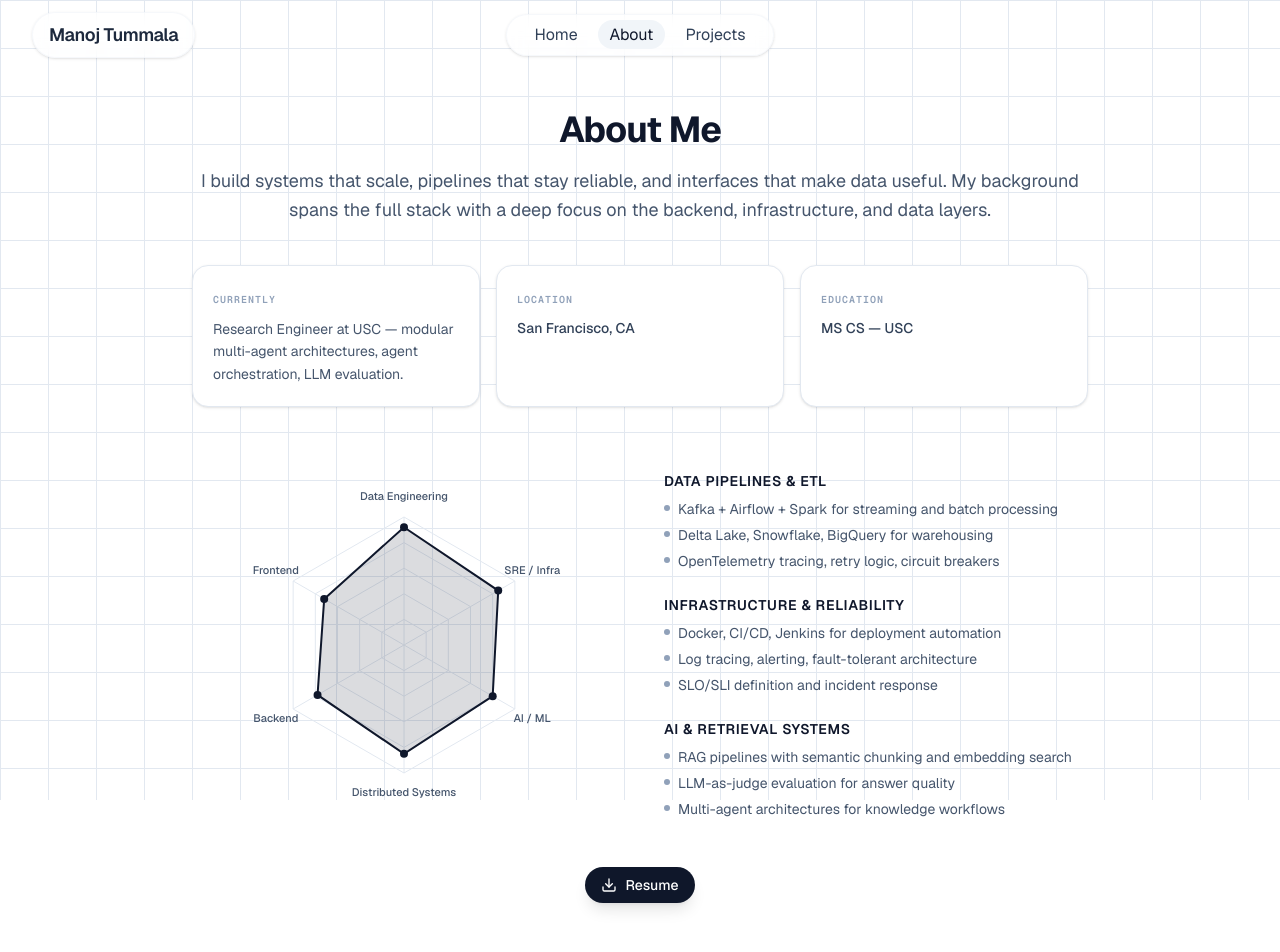
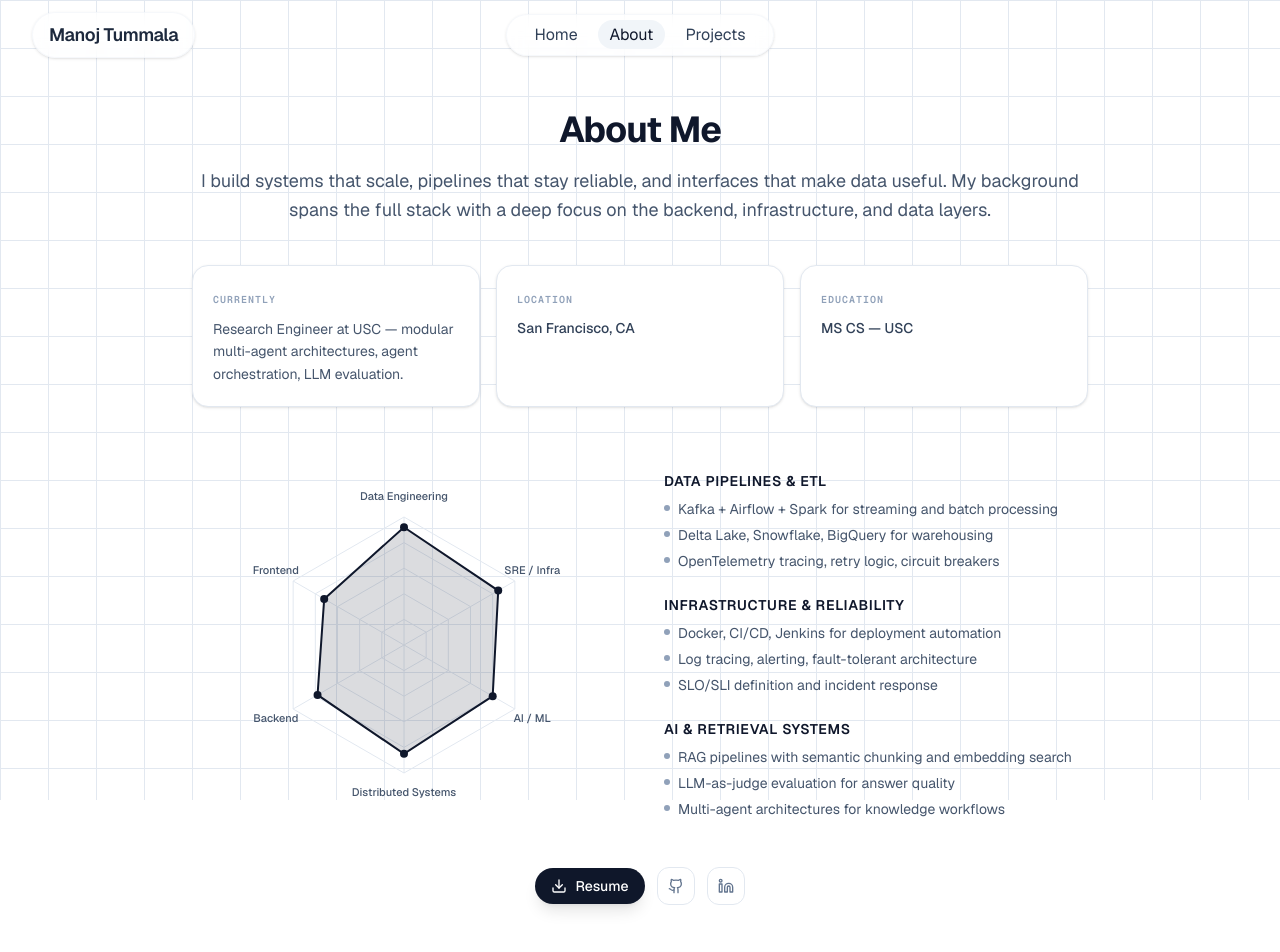
Before and after one commit to manojtummala/manojtummala.github.io, a Next.js app: page /about in a window 1280 px wide. Shown: the top 952 px of the page. Built offline with nearby package versions, Linux system fonts and the light colour scheme.

Commit message:
add GitHub + LinkedIn icon links to hero and about page

```diff
--- a/src/app/about/page.tsx
+++ b/src/app/about/page.tsx
@@ -1,7 +1,7 @@
 "use client";
 
 import { motion } from "framer-motion";
-import { Download } from "lucide-react";
+import { Download, Github, Linkedin } from "lucide-react";
 import RadarChart from "@/components/radar-chart";
 import ExperienceStepper from "@/components/experience-stepper";
 
@@ -151,12 +151,12 @@ export default function About() {
             </div>
           </motion.div>
 
-          {/* Resume pill */}
+          {/* Resume + socials */}
           <motion.div
             initial={{ opacity: 0, y: 20 }}
             whileInView={{ opacity: 1, y: 0 }}
             viewport={{ once: true }}
-            className="mt-12 text-center"
+            className="mt-12 flex flex-wrap items-center justify-center gap-3"
           >
             <a
               href="/Manoj_Tummala_Resume.pdf"
@@ -165,6 +165,24 @@ export default function About() {
               className="btn-primary shadow-lg hover:shadow-xl transition-all duration-300 px-5 py-2.5"
             >
               <Download className="h-4 w-4" /> Resume
+            </a>
+            <a
+              href="https://github.com/manojtummala"
+              target="_blank"
+              rel="noreferrer"
+              className="rounded-xl border border-slate-200 p-2.5 text-slate-500 transition hover:bg-slate-100 hover:text-slate-700"
+              aria-label="GitHub"
+            >
+              <Github className="h-4 w-4" />
+            </a>
+            <a
+              href="https://linkedin.com/in/manojtummala"
+              target="_blank"
+              rel="noreferrer"
+              className="rounded-xl border border-slate-200 p-2.5 text-slate-500 transition hover:bg-slate-100 hover:text-slate-700"
+              aria-label="LinkedIn"
+            >
+              <Linkedin className="h-4 w-4" />
             </a>
           </motion.div>
         </div>
--- a/src/components/about-hero.tsx
+++ b/src/components/about-hero.tsx
@@ -1,6 +1,6 @@
 "use client";
 
-import { Download } from "lucide-react";
+import { Download, Github, Linkedin } from "lucide-react";
 import { motion } from "framer-motion";
 import Gauge from "@/components/gauge";
 
@@ -46,7 +46,7 @@ export default function AboutHero() {
             in data engineering, SRE, and infrastructure.
           </motion.p>
 
-          {/* Resume pill + Email */}
+          {/* Resume pill + social links */}
           <motion.div
             initial={{ opacity: 0, y: 20 }}
             animate={{ opacity: 1, y: 0 }}
@@ -60,6 +60,24 @@ export default function AboutHero() {
               className="btn-primary shadow-lg hover:shadow-xl transition-all duration-300 px-5 py-2.5"
             >
               <Download className="h-4 w-4" /> Resume
+            </a>
+            <a
+              href="https://github.com/manojtummala"
+              target="_blank"
+              rel="noreferrer"
+              className="rounded-xl border border-slate-200 p-2.5 text-slate-500 transition hover:bg-slate-100 hover:text-slate-700"
+              aria-label="GitHub"
+            >
+              <Github className="h-4 w-4" />
+            </a>
+            <a
+              href="https://linkedin.com/in/manojtummala"
+              target="_blank"
+              rel="noreferrer"
+              className="rounded-xl border border-slate-200 p-2.5 text-slate-500 transition hover:bg-slate-100 hover:text-slate-700"
+              aria-label="LinkedIn"
+            >
+              <Linkedin className="h-4 w-4" />
             </a>
             <span className="font-mono text-sm text-slate-400">
               manojtum@usc.edu
```
